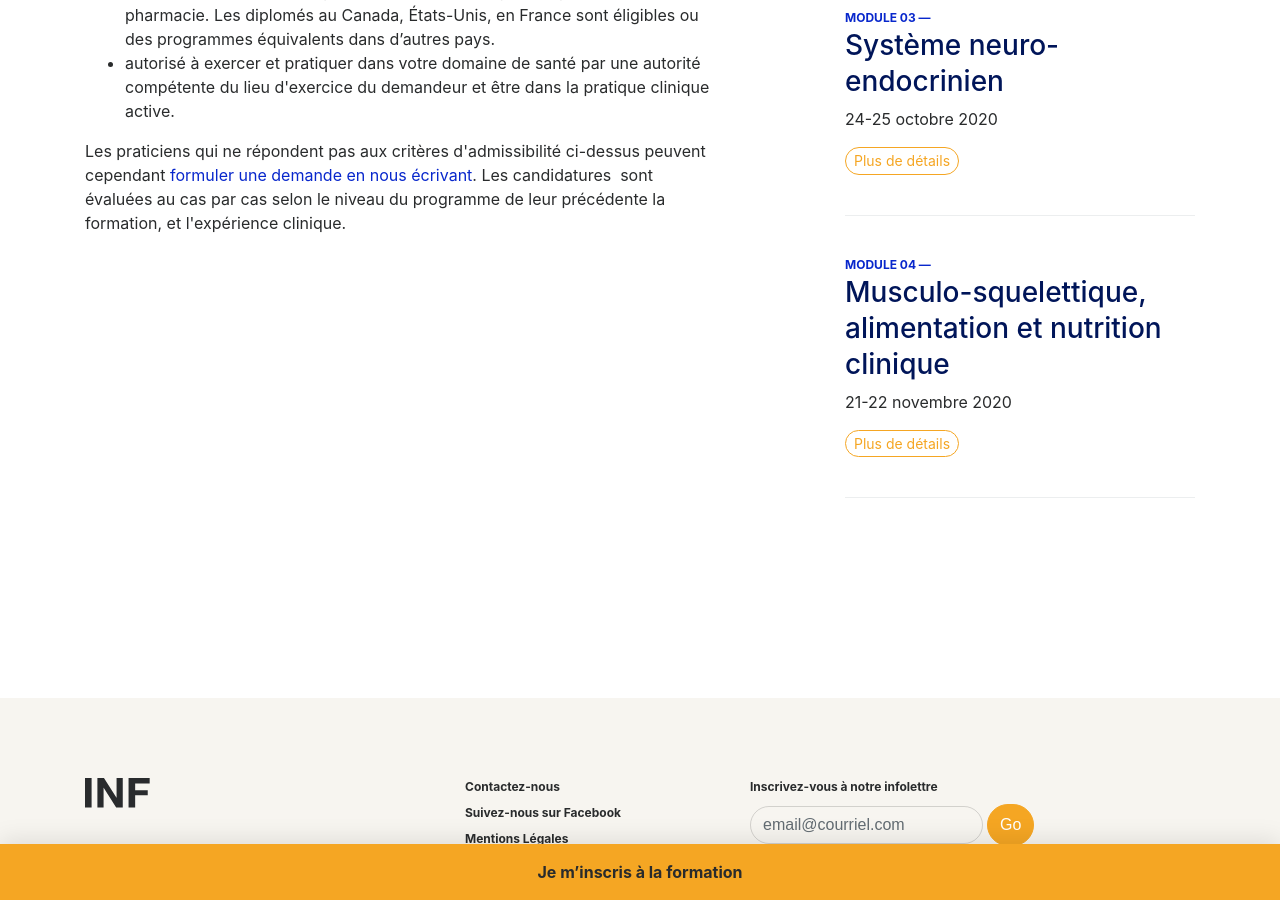
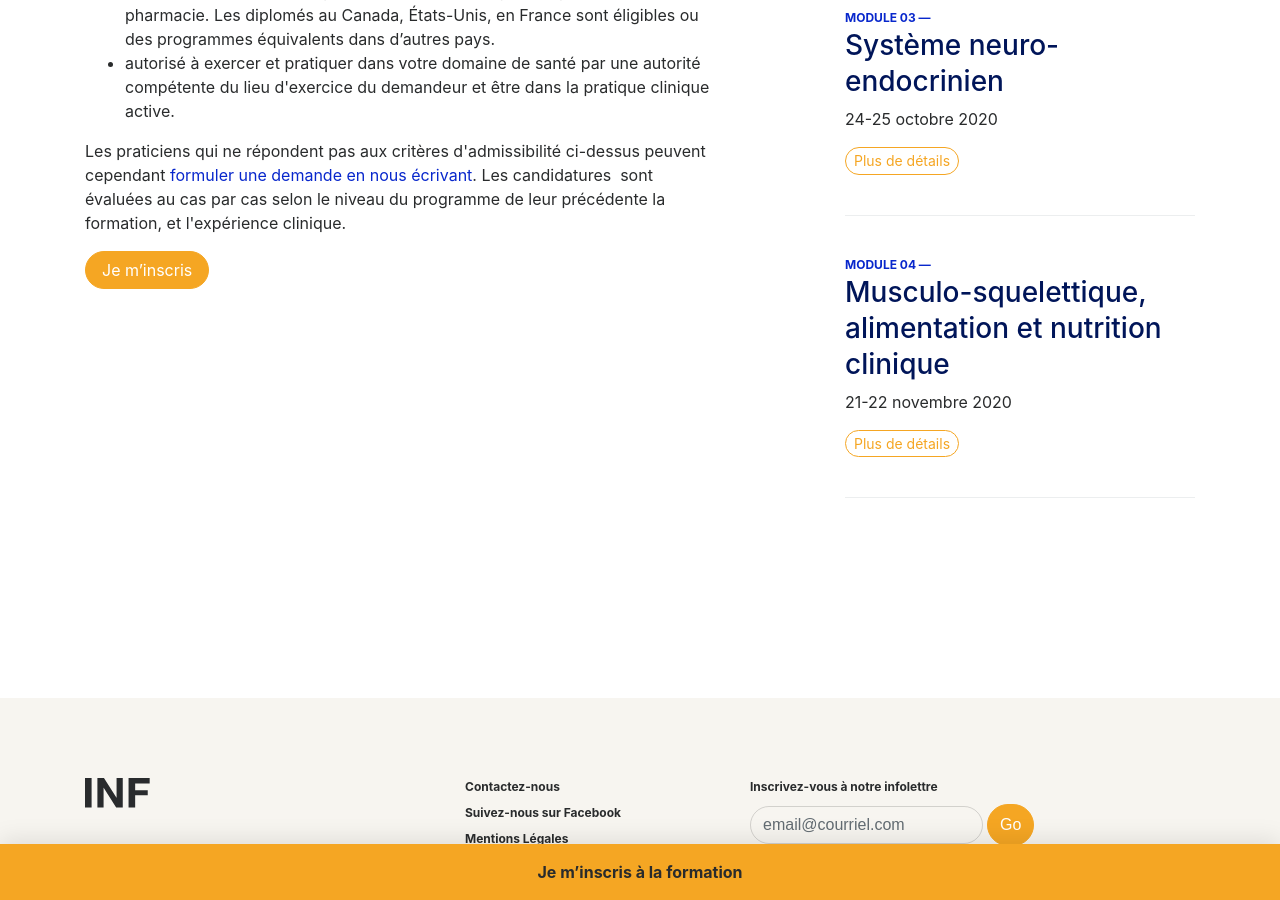
Before and after one commit to sebbeauchamp/neurologiefonctionnelle, a Jekyll site: the page built from nos-formations.md, in a window 1280 px wide and 900 px high, scrolled down 944 px. Built offline with Jekyll 4.4.1, drawn with Linux system fonts in a browser that asks for light colours; nearby versions of some CDN libraries.

Commit message:
add button formation

```diff
--- a/nos-formations.md
+++ b/nos-formations.md
@@ -33,6 +33,9 @@ permalink: /formation/
       <p>
         Les praticiens qui ne répondent pas aux critères d'admissibilité ci-dessus peuvent cependant <a href="mailto:info.neurologiefonctionnelle@gmail.com">formuler une demande en nous écrivant</a>. Les candidatures  sont évaluées au cas par cas selon le niveau du programme de leur précédente la formation, et l'expérience clinique.
       </p>
+      <a class="btn btn-rounded btn-secondary" target="_blank" rel="noopener" href="https://www.eventbrite.ca/e/formation-continue-sur-les-principes-de-la-medecine-fonctionnelle-et-de-la-neurologie-fonctionnelle-tickets-76385845119?aff=ebdssbdestsearch">
+              Je m’inscris
+      </a>
     </div>
 
     <div class="col-lg-4 push-lg-1">
```
